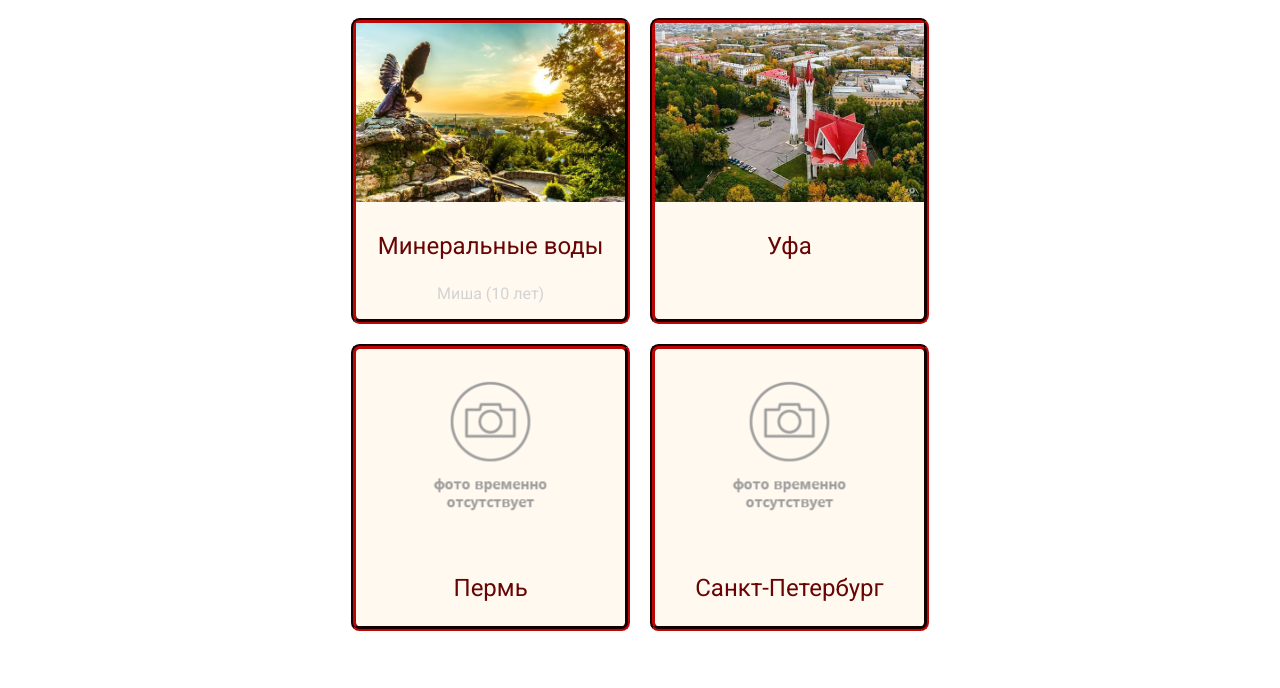
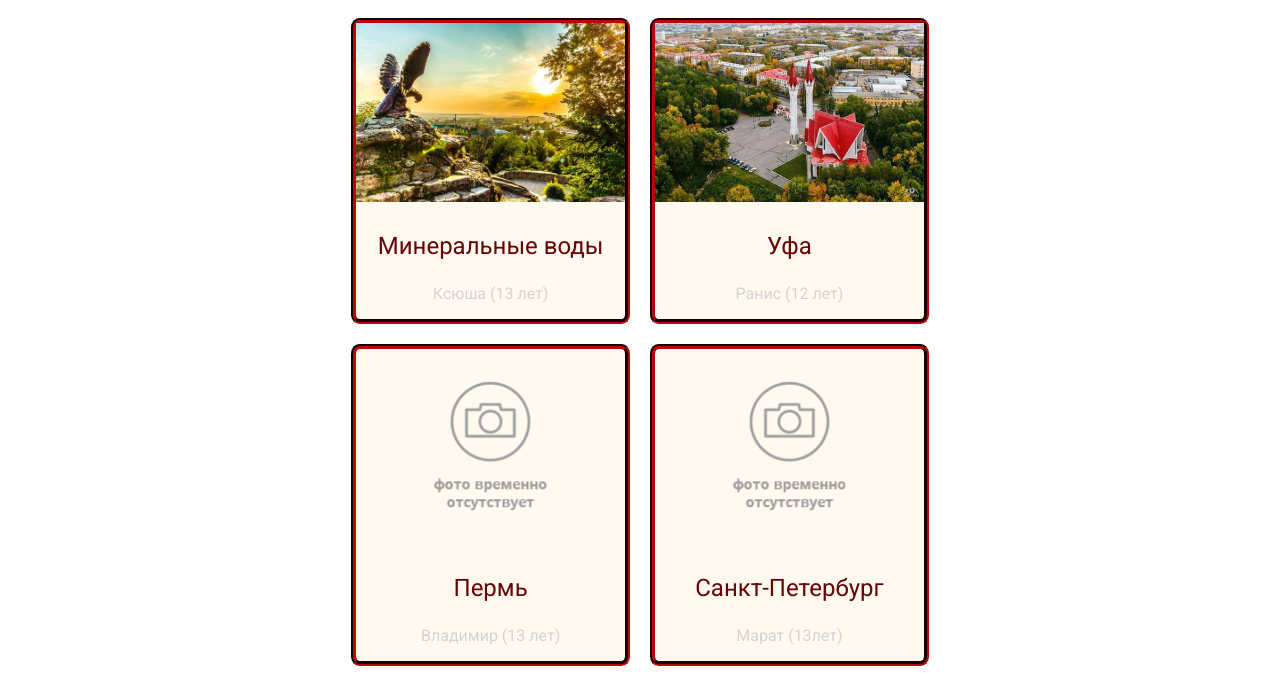
Before and after one commit to Rudaki29rus/City, a plain HTML site: page index.html in a window 1280 px wide. Shown: the part 1508-2196 px from the top of the page. Drawn offline with Linux system fonts and the light colour scheme.

Commit message:
Update index.html

```diff
--- a/index.html
+++ b/index.html
@@ -36,19 +36,22 @@
 					<a class="item" href="Min_vody.html" target="_blank">
 						<img src="img/min_vody_title.jpg">
 						<p>Минеральные воды</p>
-						<p class="author">Миша (10 лет)</p>
+						<p class="author">Ксюша (13 лет)</p>
 					</a>
 					<a class="item" href="Ufa.html" target="_blank">
 						<img src="img/ufa_title.jpeg">
 						<p>Уфа</p>
+						<p class="author">Ранис (12 лет)</p>
 					</a>
 					<a class="item" href="Perm.html" target="_blank">
 						<img src="img/plug.png">
 						<p>Пермь</p>
+						<p class="author"> Владимир (13 лет)</p>
 					</a>
 					<a class="item" href="Piter.html" target="_blank">
 						<img src="img/plug.png">
 						<p>Санкт-Петербург</p>
+						<p class="author"> Марат (13лет)</p>
 					</a>
 				</div>
 			</div>
```
